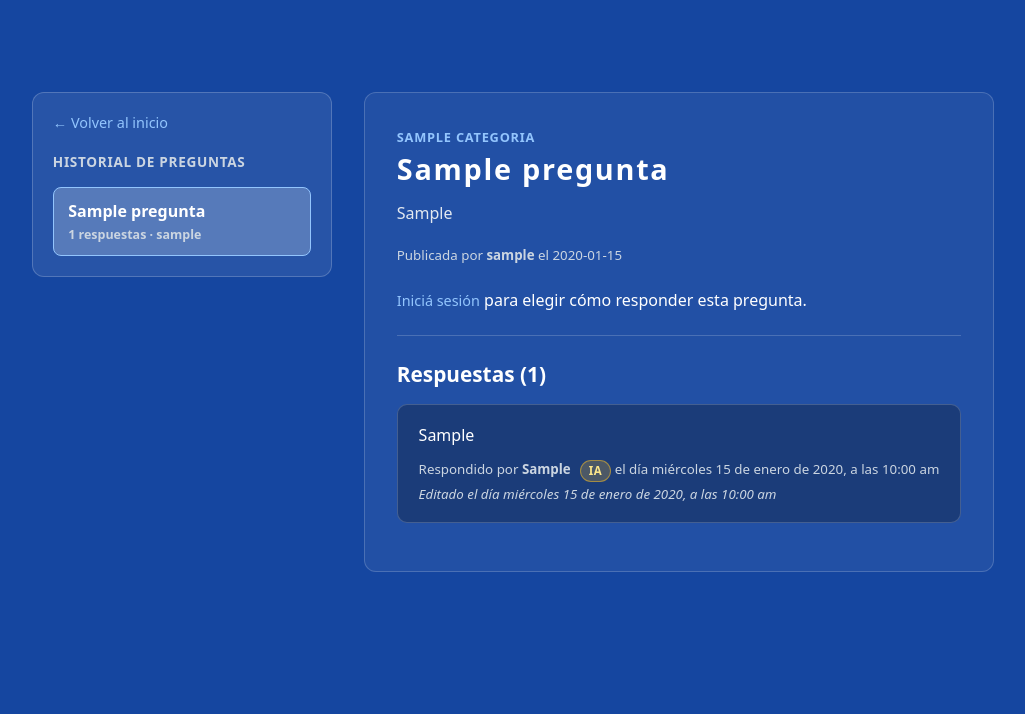
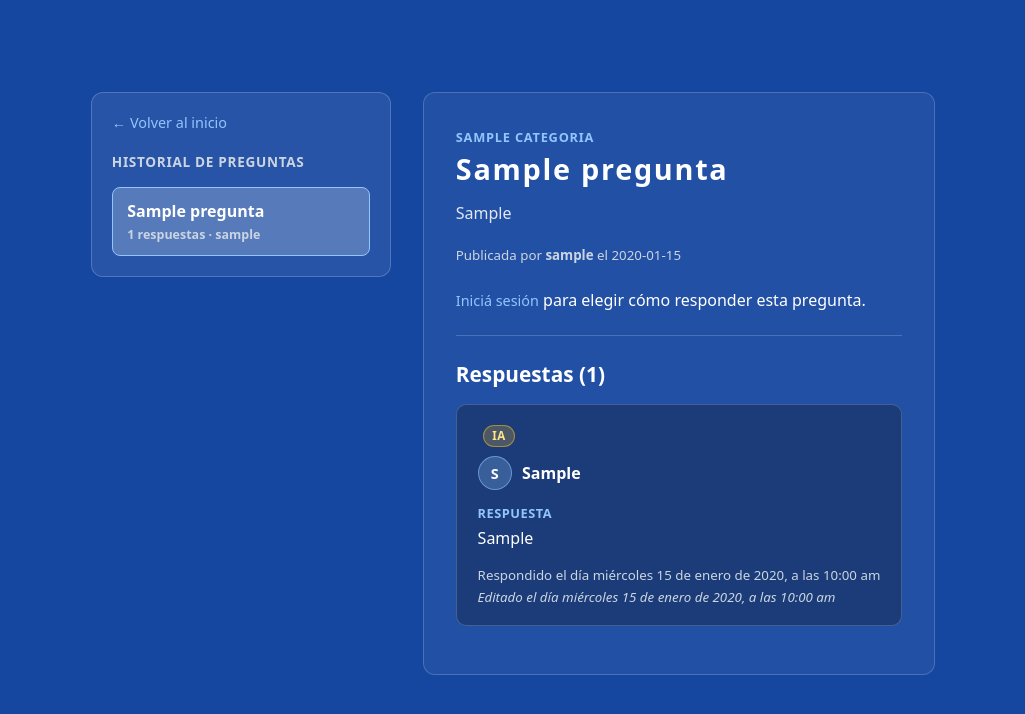
Before and after one commit to FacuArmando/Compilando..., a Flask app: page /questions/1 in a window 1280 px wide. Shown: the top 714 px of the page, without its empty margins (127-1152 px from the left). Run offline with Flask 3, Linux system fonts and the light colour scheme; tables that the repository leaves empty hold one stand-in row (values such as "Sample post").

Commit message:
Implementación de la Issue 16: Implementar identificación de autores

```diff
--- a/compilando/static/css/answers.css
+++ b/compilando/static/css/answers.css
@@ -267,6 +267,54 @@
     border: 1px solid rgba(251, 191, 36, 0.5);
 }
 
+.answer-role-row {
+    margin-bottom: 0.6rem;
+}
+
+.answer-author-row {
+    display: flex;
+    align-items: center;
+    gap: 0.65rem;
+    margin-bottom: 0.85rem;
+}
+
+.author-avatar {
+    width: 34px;
+    height: 34px;
+    border-radius: 50%;
+    background-color: rgba(147, 197, 253, 0.25);
+    border: 1px solid rgba(147, 197, 253, 0.55);
+    color: #ffffff;
+    font-weight: 700;
+    font-size: 0.9rem;
+    display: flex;
+    align-items: center;
+    justify-content: center;
+    text-transform: uppercase;
+    flex-shrink: 0;
+}
+
+.author-username {
+    color: #ffffff;
+    font-size: 1rem;
+    font-weight: 700;
+}
+
+.answer-body-block {
+    margin-bottom: 0.75rem;
+}
+
+.answer-body-label {
+    display: block;
+    font-size: 0.8rem;
+    font-weight: 700;
+    text-transform: uppercase;
+    letter-spacing: 0.04em;
+    color: #93c5fd;
+    margin-bottom: 0.25rem;
+}
+
+
 @media (max-width: 768px) {
     .gemini-layout {
         flex-direction: column;
--- a/compilando/templates/questions/view_question.html
+++ b/compilando/templates/questions/view_question.html
@@ -101,22 +101,38 @@
             {% for respuesta in pregunta.respuestas %}
                 <article class="answer-card">
                     <div id="contenido-respuesta-{{ respuesta.id }}">
-                        <p>{{ respuesta.cuerpo }}</p>
-                        <small>
-                             Respondido por <strong>{{ respuesta.autor_nombre }}</strong>
+                        <!-- 1. ROL DEL AUTOR -->
+                        <div class="answer-role-row">
                             {% if respuesta.es_ia %}
                                 <span class="author-badge badge-ia">IA</span>
                             {% elif respuesta.es_autor_pregunta %}
                                 <span class="author-badge badge-op">Autor de la pregunta</span>
                             {% else %}
-                             <span class="author-badge badge-user">Usuario</span>
+                                <span class="author-badge badge-user">Autor de la respuesta</span>
                             {% endif %}
-                            el día {{ respuesta.fecha_formateada }}
+                        </div>
+
+                        <!-- 2. AVATAR + NOMBRE DE USUARIO -->
+                        <div class="answer-author-row">
+                            <div class="author-avatar" title="Foto de perfil">
+                                {{ respuesta.autor_nombre[0] }}
+                            </div>
+                            <span class="author-username">{{ respuesta.autor_nombre }}</span>
+                        </div>
+
+                        <!-- 3. ETIQUETA "RESPUESTA" + TEXTO -->
+                        <div class="answer-body-block">
+                            <span class="answer-body-label">Respuesta</span>
+                            <p>{{ respuesta.cuerpo }}</p>
+                        </div>
+
+                        <!-- 4. FECHA Y HORA -->
+                        <small>
+                            Respondido el día {{ respuesta.fecha_formateada }}
                             {% if respuesta.fecha_edicion_formateada %}
                                 <br><em>Editado el día {{ respuesta.fecha_edicion_formateada }}</em>
                             {% endif %}
                         </small>
-
 
                         {% if usuario_actual and usuario_actual.id == respuesta.usuario_id %}
                             <div class="answer-actions">
```
Lines whose indentation alone changed are shown as unchanged.
